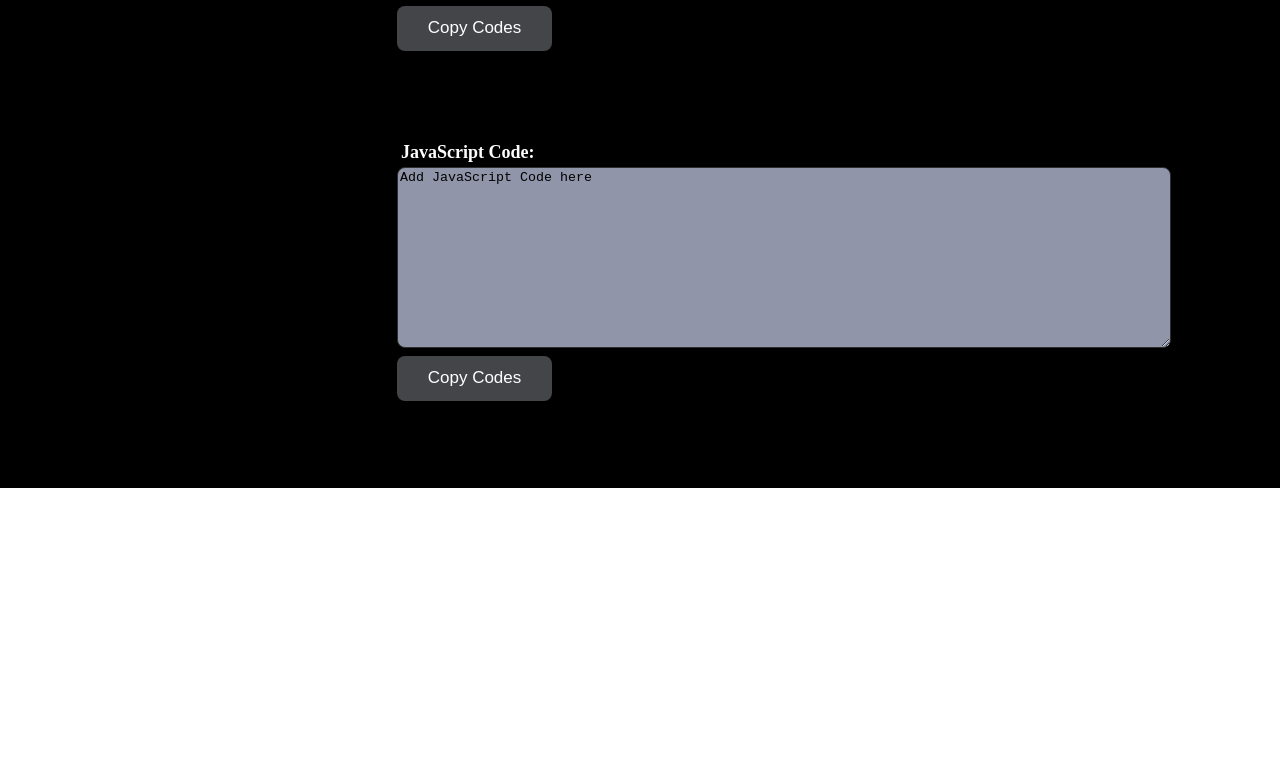
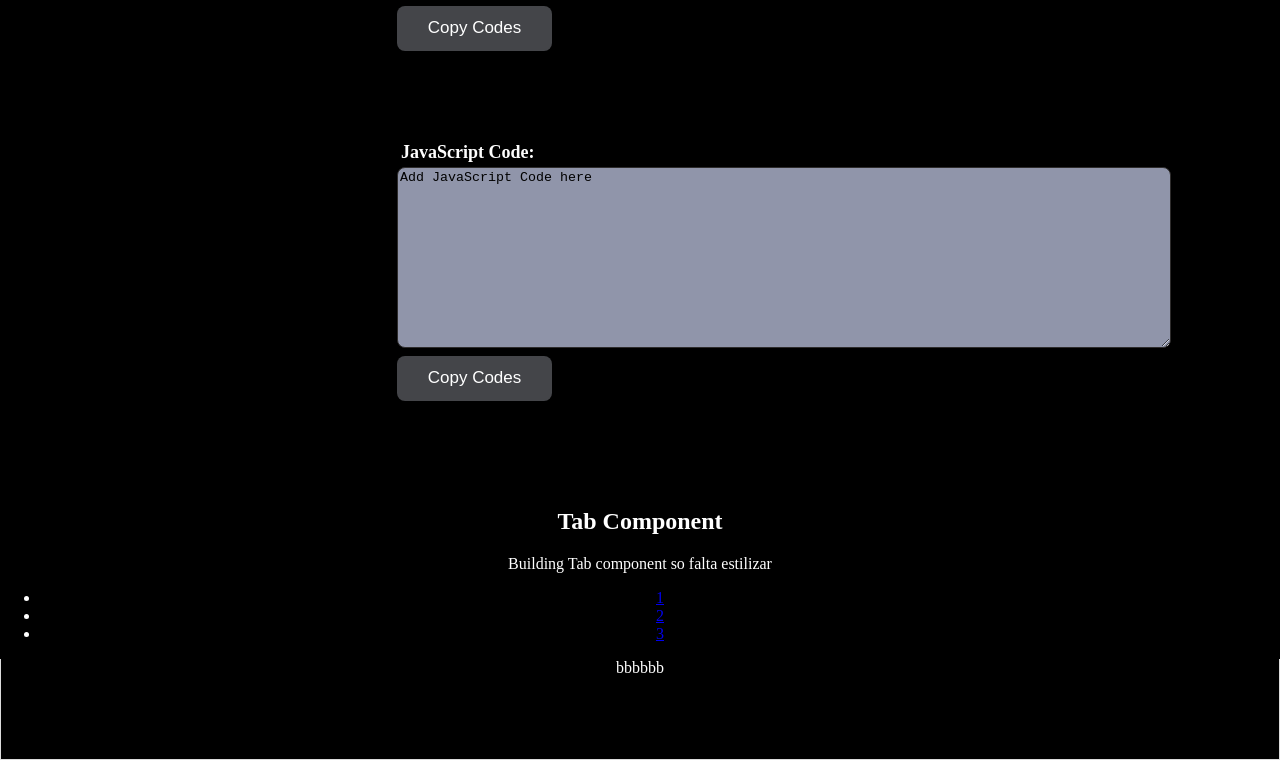
Before and after one commit to pedrosavio99/css, a React (Create React App) app: page / in a window 1280 px wide. Shown: the part 722-1482 px from the top of the page. Before the commit the page ends 1210 px from the top, so only its background shows below. Built offline with nearby package versions, Linux system fonts and the light colour scheme.

Commit message:
Create Tab Component whitout stylization.

```diff
--- /dev/null
+++ b/src/components/Componentes/tabComponent/Tab.js
@@ -0,0 +1,52 @@
+import React, { useEffect, useState } from "react";
+import "./index.css";
+
+const Tab = ({ children, active = 0 }) => {
+  const [activeTab, setActiveTab] = useState(active);
+  const [tabsData, setTabsData] = useState([]);
+
+  useEffect(() => {
+    let data = [];
+
+    React.Children.forEach(children, (element) => {
+      if (!React.isValidElement(element)) return;
+
+      const {
+        props: { tab, children },
+      } = element;
+      data.push({ tab, children });
+    });
+
+    setTabsData(data);
+  }, [children]);
+
+  return (
+    <div className="w-100 custom-tab">
+      <ul className="nav nav-tabs">
+        {tabsData.map(({ tab }, idx) => (
+          <li className="nav-item">
+            <a
+              className={`nav-link ${idx === activeTab ? "active" : ""}`}
+              href="#"
+              onClick={() => setActiveTab(idx)}
+            >
+              {tab}
+            </a>
+          </li>
+        ))}
+      </ul>
+
+      <div className="tab-content p-3">
+        {tabsData[activeTab] && tabsData[activeTab].children}
+      </div>
+    </div>
+  );
+};
+
+const TabPane = ({ children }) => {
+  return { children };
+};
+
+Tab.TabPane = TabPane;
+
+export default Tab;
--- /dev/null
+++ b/src/components/Componentes/tabComponent/index.css
@@ -0,0 +1,5 @@
+.custom-tab .tab-content {
+    min-height: 100px;
+    border: 1px solid #dcdcdc;
+    border-top: none;
+  }
--- /dev/null
+++ b/src/components/Componentes/tabComponent/index.js
@@ -0,0 +1,31 @@
+import Tab from "./Tab";
+const tabContent = [
+  { title: "1", content: "aaaaaa" },
+  { title: "2", content: "bbbbbb" },
+  { title: "3", content: "cccccc" },
+];
+
+const SimpleTabs = () => {
+  return (
+    <>
+      <div title="Building simple Tab component in react" />
+      <div className="row">
+        <div className="col text-center">
+          <h2>Tab Component</h2>
+          <p>Building Tab component so falta estilizar </p>
+          <div className="row text-left">
+            <Tab active={1}>
+                {
+                   tabContent.map((tab,idx)=>(
+                    <Tab.TabPane key={`Tab-${idx}`} tab={tab.title}>{tab.content}</Tab.TabPane>
+                   ))
+                }
+            </Tab>
+          </div>
+        </div>
+      </div>
+    </>
+  );
+};
+
+export default SimpleTabs;
--- a/src/pages/homeEcommerce.js
+++ b/src/pages/homeEcommerce.js
@@ -1,9 +1,9 @@
 import React, { useState } from "react";
-// import { Link } from "react-router-dom";
-// import ExemplePage from "../components/ExemplePage";
+
 import IndexPage from "../components/indexPage";
 import Navbar from "../components/Navbar";
 import Sidebar from "../components/Sidebar";
+import SimpleTabs from "../components/Componentes/tabComponent";
 import CodeCopyComponent from "../components/CodeCopyElement";
 
 const HomeEcommerce = () => {
@@ -19,6 +19,11 @@ const HomeEcommerce = () => {
       <div style={{ background: "black" }}>
         <IndexPage />
         <CodeCopyComponent />
+        <div
+          style={{ background: "black", color: "white", textAlign: "center" }}
+        >
+          <SimpleTabs />
+        </div>
       </div>
     </>
   );
```
